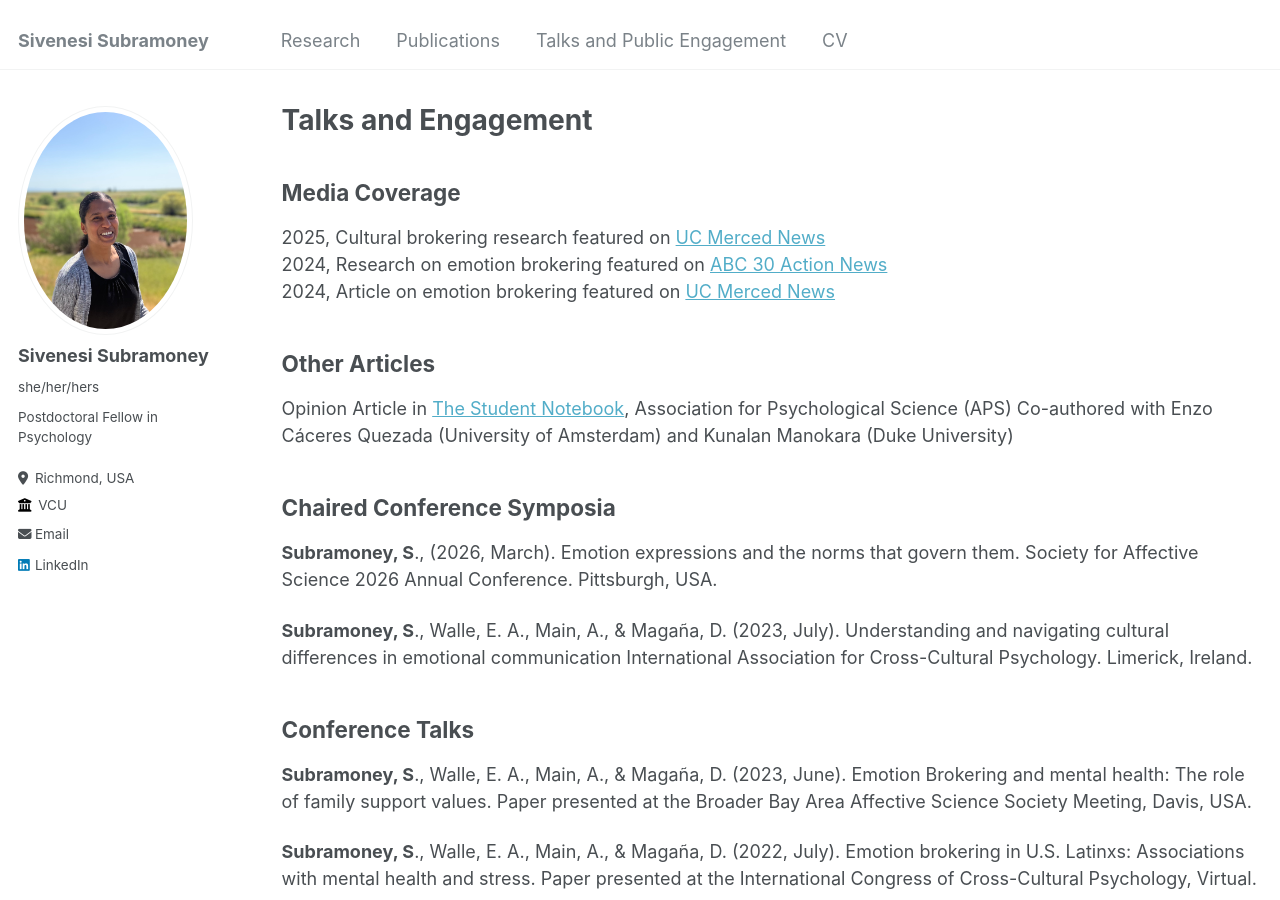
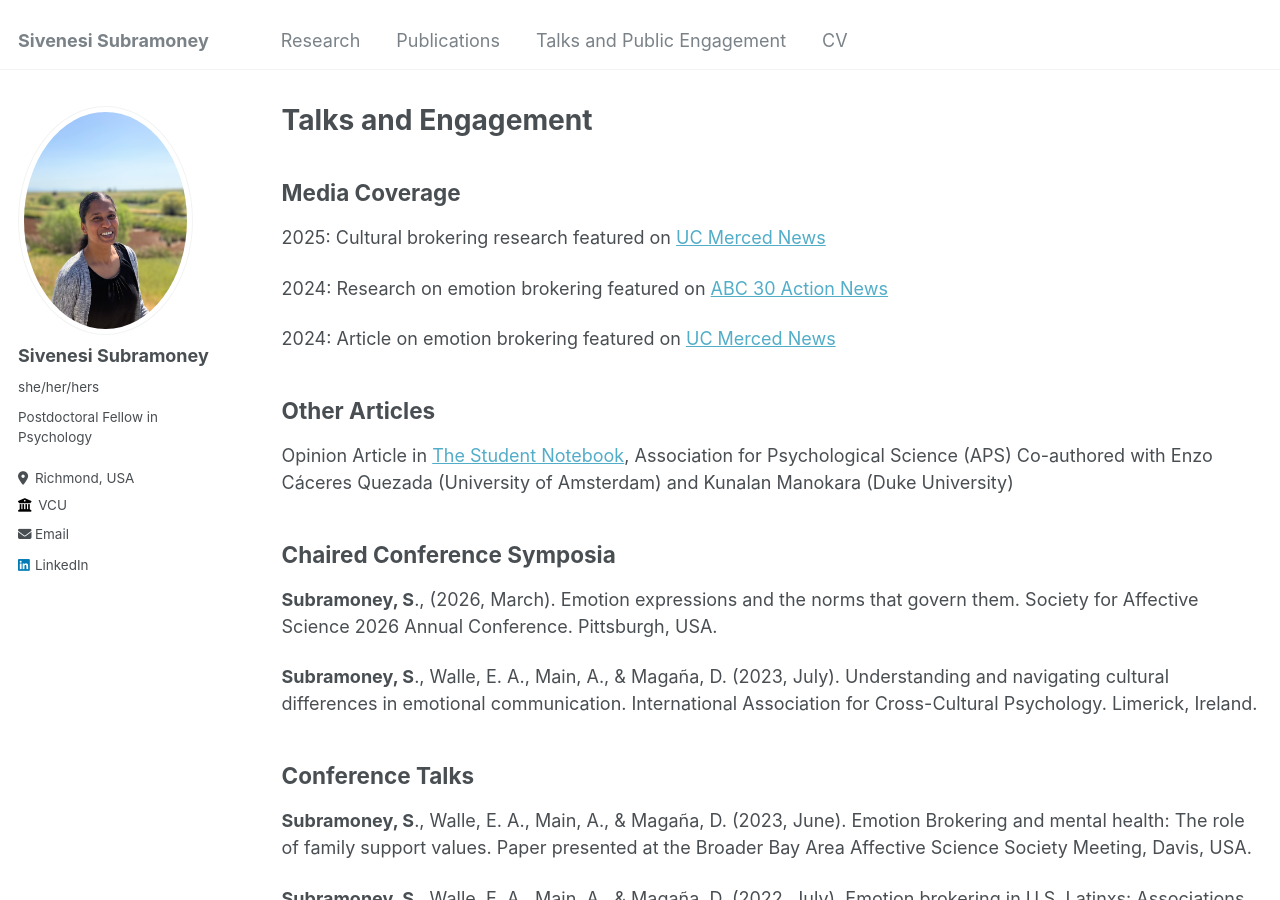
Before and after one commit to Sivenesi/Sivenesi.github.io, a Jekyll site: the page built from _pages/talks.md, in a window 1280 px wide and 900 px high. Built offline with Jekyll 4.4.1, drawn with Linux system fonts in a browser that asks for light colours; part of the change alters nothing that is shown.

```diff
--- a/_pages/talks.md
+++ b/_pages/talks.md
@@ -6,9 +6,11 @@ author_profile: true
 ---
 ## Media Coverage
 
-2025, Cultural brokering research featured on [UC Merced News](https://news.ucmerced.edu/news/2025/novel-research-reveals-costs-rewards-youth-who-serve-emotion-interpreters)
-2024, Research on emotion brokering featured on [ABC 30 Action News](https://abc30.com/post/uc-merced-research-project-exploring-impact-children-translating/14915877/)
-2024, Article on emotion brokering featured on [UC Merced News](https://news.ucmerced.edu/news/2024/youth-grapple-interpreting-unspoken-their-immigrant-families)
+2025: Cultural brokering research featured on [UC Merced News](https://news.ucmerced.edu/news/2025/novel-research-reveals-costs-rewards-youth-who-serve-emotion-interpreters)
+
+2024: Research on emotion brokering featured on [ABC 30 Action News](https://abc30.com/post/uc-merced-research-project-exploring-impact-children-translating/14915877/)
+
+2024: Article on emotion brokering featured on [UC Merced News](https://news.ucmerced.edu/news/2024/youth-grapple-interpreting-unspoken-their-immigrant-families)
 
 ## Other Articles
 
@@ -18,7 +20,7 @@ Association for Psychological Science (APS) Co-authored with Enzo Cáceres Queza
 ## Chaired Conference Symposia
 **Subramoney, S**., (2026, March). Emotion expressions and the norms that govern them. Society for Affective Science 2026 Annual Conference. Pittsburgh, USA.
 
-**Subramoney, S**., Walle, E. A., Main, A., & Magaña, D. (2023, July). Understanding and navigating cultural differences in emotional communication International Association for Cross-Cultural Psychology. Limerick, Ireland.
+**Subramoney, S**., Walle, E. A., Main, A., & Magaña, D. (2023, July). Understanding and navigating cultural differences in emotional communication. International Association for Cross-Cultural Psychology. Limerick, Ireland.
 
 ## Conference Talks
 **Subramoney, S**., Walle, E. A., Main, A., & Magaña, D. (2023, June). Emotion Brokering and mental health: The role of family support values. Paper presented at the Broader Bay Area Affective Science Society Meeting, Davis, USA.
```
